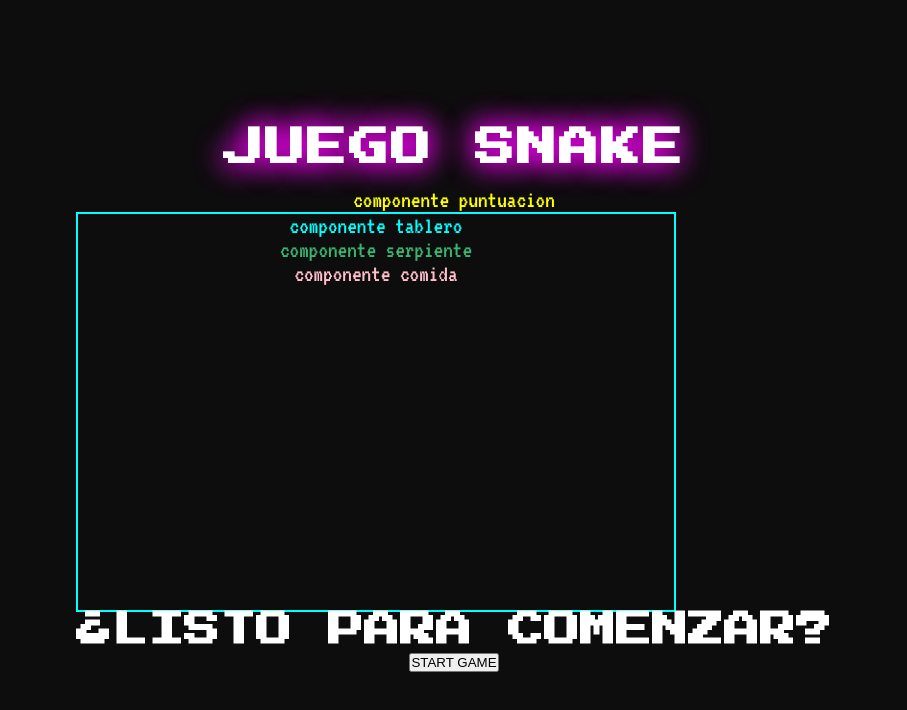
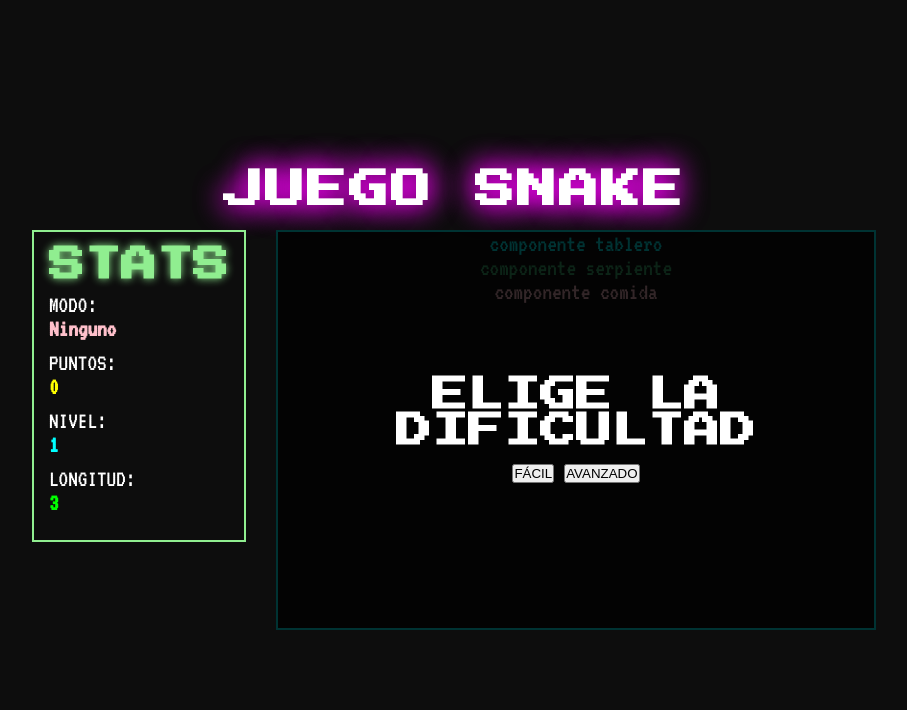
Before and after one commit to Pxdro-410/Lab6Snake-web-PC, a React (Vite) app: page / in a window 1280 px wide. Shown: the top 710 px of the page, without its empty margins (186-1093 px from the left). Built offline with nearby package versions, Linux system fonts and the light colour scheme.

Commit message:
feat: logica de niveles o dificultad en el menu y sistema de puntuacion

```diff
--- a/src/App.jsx
+++ b/src/App.jsx
@@ -39,6 +39,7 @@ function App() {
   const [isGameOver, setIsGameOver] = useState(false);
   const [score, setScore] = useState(0);
   const [level, setLevel] = useState(1);
+  const [difficulty, setDifficulty] = useState('Ninguno'); // 'Fácil' o 'Avanzado'
   const [snake, setSnake] = useState(POSICION_INICIAL_SERPIENTE);
   const [food, setFood] = useState({ x: 5, y: 5 });
   const [direction, setDirection] = useState(DIRECCIONES.ARRIBA);
@@ -47,7 +48,8 @@ function App() {
   const lastDirection = useRef(DIRECCIONES.ARRIBA);
   const directionQueue = useRef([]);
 
-  const startGame = () => {
+  const startGame = (modo) => {
+    setDifficulty(modo);
     setIsStarted(true);
     setIsGameOver(false);
     setScore(0);
@@ -145,10 +147,12 @@ function App() {
           setScore(newScore);
           setFood(generateFood(newSnake));
 
-          // manejo de niveles, cada 5 puntos aumentamos velocidad
+          // manejo de niveles, cada 5 puntos aumentamos velocidad (solo Avanzado)
           if (newScore % 5 === 0) {
             setLevel(prevLevel => prevLevel + 1);
-            setSpeed(prevSpeed => Math.max(50, prevSpeed - 15)); // Límite de velocidad a 50ms
+            if (difficulty === 'Avanzado') {
+              setSpeed(prevSpeed => Math.max(25, prevSpeed - 15)); // Límite de velocidad a 25ms
+            }
           }
           // no removemos la cola, asi la serpiente crece
         } else {
@@ -163,35 +167,46 @@ function App() {
     // Crear el ciclo que ejecuta moveSnake cada 'speed' milisegundos
     const gameInterval = setInterval(moveSnake, speed);
     return () => clearInterval(gameInterval);
-  }, [isStarted, isGameOver, direction, speed, score, food]);
+  }, [isStarted, isGameOver, direction, speed, score, food, difficulty]);
 
   return (
     <div className="app-container">
       <h1 className="game-title">Juego Snake</h1>
 
-      {/* Pasamos el estado como props al Score */}
-      <Score score={score} level={level} />
+      <div style={{ display: 'flex', gap: '30px', justifyContent: 'center', alignItems: 'flex-start' }}>
 
-      <div className="board-wrapper" style={{ position: 'relative', width: 'fit-content', margin: '0 auto' }}>
+        {/* Sidebar de Estadísticas */}
+        <div style={{ minWidth: '200px' }}>
+          <Score score={score} level={level} difficulty={difficulty} snakeLength={snake.length} />
+        </div>
+
+        <div className="board-wrapper" style={{ position: 'relative', width: 'fit-content' }}>
           {/* Pasamos el estado como props al Tablero */}
           <Board gridSize={TAM_GRID} snake={snake} food={food} />
 
           {/* Pantalla de inicio */}
           {!isStarted && !isGameOver && (
-          <div className="start-screen">
-            <h2>¿Listo para comenzar?</h2>
-            <button onClick={startGame}>START GAME</button>
+            <div className="start-screen" style={{ position: 'absolute', top: 0, left: 0, width: '100%', height: '100%', backgroundColor: 'rgba(0,0,0,0.8)', display: 'flex', flexDirection: 'column', justifyContent: 'center', alignItems: 'center' }}>
+              <h2>Elige la Dificultad</h2>
+              <div style={{ display: 'flex', gap: '10px', marginTop: '15px' }}>
+                <button onClick={() => startGame('Fácil')}>FÁCIL</button>
+                <button onClick={() => startGame('Avanzado')}>AVANZADO</button>
+              </div>
             </div>
           )}
 
           {/* Pantalla de Game Over */}
           {isGameOver && (
-          <div className="game-over-screen">
+            <div className="game-over-screen" style={{ position: 'absolute', top: 0, left: 0, width: '100%', height: '100%', backgroundColor: 'rgba(0,0,0,0.8)', display: 'flex', flexDirection: 'column', justifyContent: 'center', alignItems: 'center' }}>
               <h2 className="game-over-title">GAME OVER</h2>
               <p className="final-score">PUNTUACIÓN: {score}</p>
-            <button onClick={startGame}>INTENTAR DE NUEVO</button>
+              <div style={{ display: 'flex', flexDirection: 'column', gap: '10px' }}>
+                <button onClick={() => startGame(difficulty)}>REINTENTAR</button>
+                <button onClick={() => { setIsGameOver(false); setIsStarted(false); }} style={{ fontSize: '12px' }}>MENÚ PRINCIPAL</button>
+              </div>
             </div>
           )}
+        </div>
       </div>
 
     </div>
--- a/src/components/Score.jsx
+++ b/src/components/Score.jsx
@@ -1,9 +1,13 @@
 import React from 'react';
 
-function Puntuacion() {
+function Puntuacion({ score, level, difficulty, snakeLength }) {
   return (
-    <div>
-      <p style={{ color: 'yellow' }}>componente puntuacion</p>
+    <div style={{ border: '2px solid lightgreen', padding: '15px', textAlign: 'left', minWidth: '150px' }}>
+      <h2 style={{ color: 'lightgreen', textShadow: '0 0 8px lightgreen', marginTop: 0 }}>STATS</h2>
+      <p style={{ color: 'white', margin: '10px 0' }}>MODO: <br /><strong style={{ color: 'pink' }}>{difficulty}</strong></p>
+      <p style={{ color: 'white', margin: '10px 0' }}>PUNTOS: <br /><strong style={{ color: 'yellow' }}>{score}</strong></p>
+      <p style={{ color: 'white', margin: '10px 0' }}>NIVEL: <br /><strong style={{ color: 'cyan' }}>{level}</strong></p>
+      <p style={{ color: 'white', margin: '10px 0' }}>LONGITUD: <br /><strong style={{ color: 'lime' }}>{snakeLength}</strong></p>
     </div>
   );
 }
```
Lines whose indentation alone changed are shown as unchanged.
